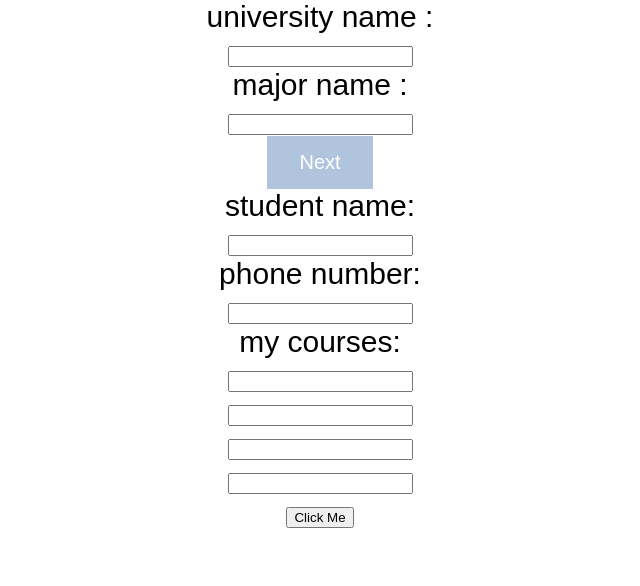
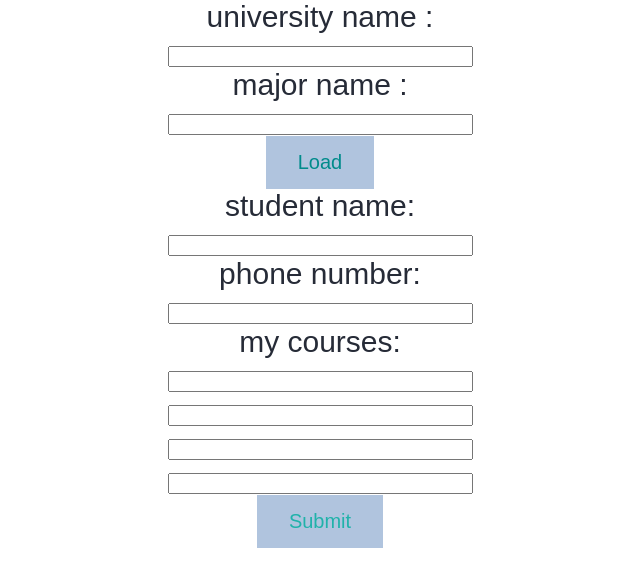
Before and after one commit to gxjxylhh/anzhinewstudents, a React (Create React App) app in the folder client/: page / in a window 1280 px wide. Shown: the top 586 px of the page, without its empty margins (320-960 px from the left). Built offline with nearby package versions, Linux system fonts and the light colour scheme.

Commit message:
frontend css update

```diff
--- a/client/src/App.js
+++ b/client/src/App.js
@@ -897,7 +897,7 @@ class App extends Component {
                     if (res.length === 0) {
                         alert("only lowercase will be accepted eg: usyd, unsw, uts" +
                             "\npps: delete and re-enter the university name"+
-                            "\nthen press the Next button again can solve90% issues"+
+                            "\nthen press the Load button again can solve90% issues"+
                             "\n\n if this is second time or third time that you see this message" +
                             "\nyou may want to try enter information pure manually");
 
@@ -972,6 +972,7 @@ class App extends Component {
                     <input
                         type='text'
                         name='uniname'
+                        size = '35'
                         value={this.state.uniname}
                         onChange={this.handleChange}
                     />
@@ -985,7 +986,7 @@ class App extends Component {
                         onChange = {this.handleChange}
                     />
                     <br></br>
-                    <input type="button" className="button" value="Next"/>
+                    <input type="button" className="button" value="Load"/>
                 </form>
 
                 <form onSubmit={this.axiosPostData}>
@@ -994,6 +995,7 @@ class App extends Component {
                     <input
                         type='text'
                         name='studentname'
+                        size = '35'
                         value={this.state.studentname}
                         onChange={this.handleChange}
                     />
@@ -1003,6 +1005,7 @@ class App extends Component {
                     <input
                         type='text'
                         name='phonenumber'
+                        size = '35'
                         value={this.state.phonenumber}
                         onChange={this.handleChange}
                     />
@@ -1041,7 +1044,7 @@ class App extends Component {
                     />
                     <br></br>
 
-                    <Popup modal trigger={<button>Click Me</button>}>
+                    <Popup modal trigger={<input type = "button" className="button1" value="Submit"></input>}>
                         {close => <Content close={close}/>}
                     </Popup>
 
--- a/client/src/Autocomplete.js
+++ b/client/src/Autocomplete.js
@@ -108,7 +108,7 @@ export class Autocomplete extends Component {
             } else {
                 suggestionsListComponent = (
                     <div className="no-suggestions">
-                        <em>please press the next button then delete and re-enter university name</em>
+                        <em>please press the Load button then delete and re-enter university name</em>
                     </div>
                 );
             }
@@ -119,6 +119,7 @@ export class Autocomplete extends Component {
                 <input
                     type="search"
                     name="majorname"
+                    size = '35'
                     onChange={onChange}
                     onKeyDown={onKeyDown}
                     value={userInput}
--- a/client/src/AutocompleteC1.js
+++ b/client/src/AutocompleteC1.js
@@ -118,6 +118,7 @@ export class AutocompleteC1 extends Component {
                 <input
                     type="search"
                     name="course1"
+                    size = '35'
                     onChange={onChange}
                     onKeyDown={onKeyDown}
                     value={userInput}
--- a/client/src/AutocompleteC2.js
+++ b/client/src/AutocompleteC2.js
@@ -118,6 +118,7 @@ export class AutocompleteC2 extends Component {
                 <input
                     type="search"
                     name="course2"
+                    size = '35'
                     onChange={onChange}
                     onKeyDown={onKeyDown}
                     value={userInput}
--- a/client/src/AutocompleteC3.js
+++ b/client/src/AutocompleteC3.js
@@ -118,6 +118,7 @@ export class AutocompleteC3 extends Component {
                 <input
                     type="search"
                     name="course3"
+                    size = '35'
                     onChange={onChange}
                     onKeyDown={onKeyDown}
                     value={userInput}
--- a/client/src/AutocompleteC4.js
+++ b/client/src/AutocompleteC4.js
@@ -118,6 +118,7 @@ export class AutocompleteC4 extends Component {
                 <input
                     type="search"
                     name="course4"
+                    size = '35'
                     onChange={onChange}
                     onKeyDown={onKeyDown}
                     value={userInput}
--- a/client/src/index.css
+++ b/client/src/index.css
@@ -12,7 +12,7 @@ body {
 .button {
     background-color: lightsteelblue;
     border: none;
-    color: white;
+    color: darkcyan;
     padding: 15px 32px;
     text-align: center;
     text-decoration: none;
@@ -30,7 +30,32 @@ body {
     color: white;
 }
 
+.button1 {
+    background-color: lightsteelblue;
+    border: none;
+    color: lightseagreen;
+    padding: 15px 32px;
+    text-align: center;
+    text-decoration: none;
+    display: inline-block;
+    font-size: 20px;
+    transition-duration: 0.4s;
 
+}
+
+
+
+
+.button1:hover {
+    background-color: mediumslateblue; /* Green */
+    color: white;
+}
+label{
+    color: #262b37;
+}
+label:hover{
+    color: #321f34;
+}
 li {
     cursor: pointer;
 }
```
